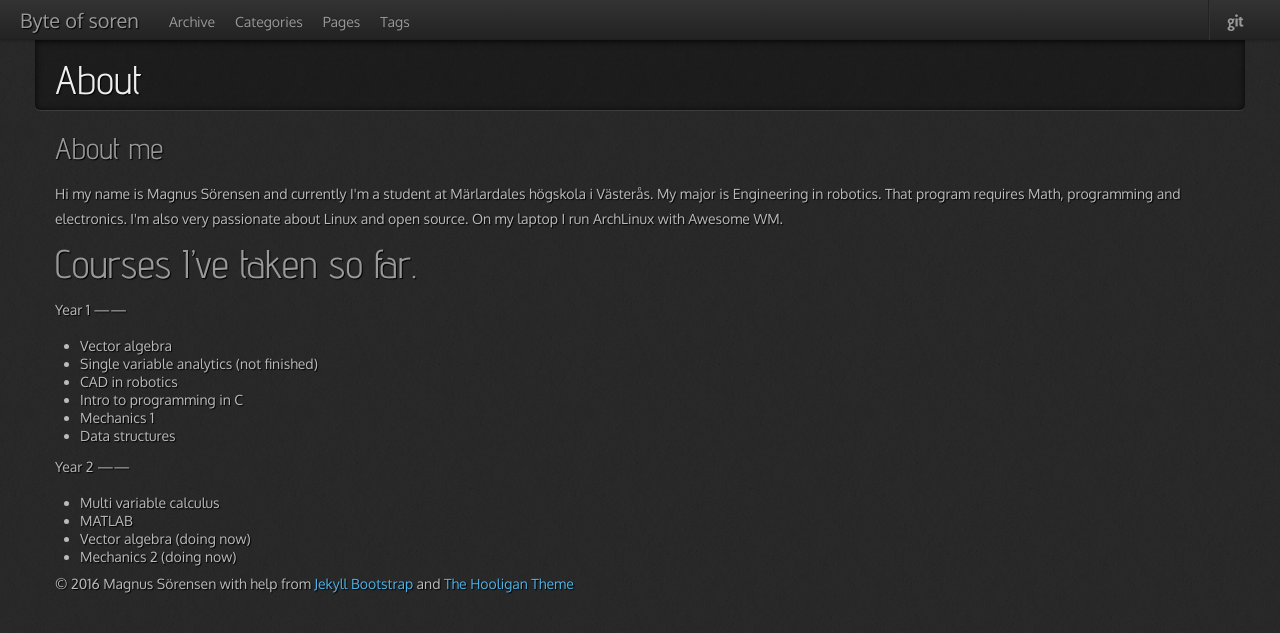
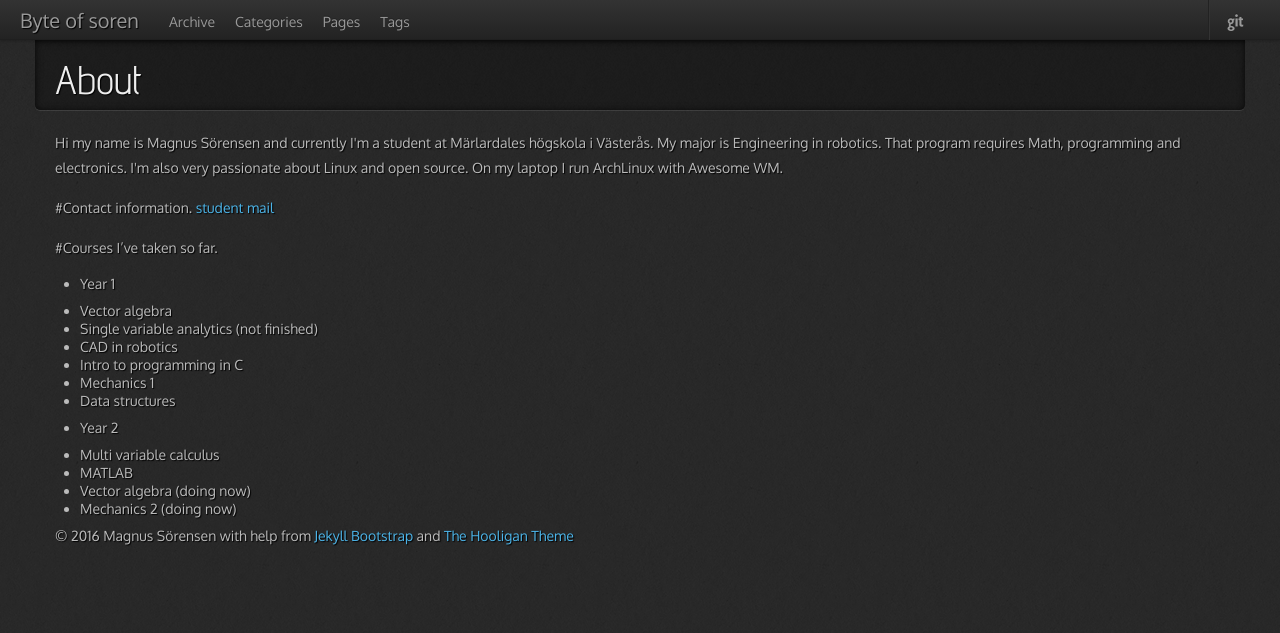
Before and after one commit to byteofsoren/byteofsoren.github.io, a Jekyll site: the page built from about.md, in a window 1280 px wide. Shown: the top 633 px of the page. Built offline with Jekyll 4.4.1, drawn with Linux system fonts in a browser that asks for light colours; nearby versions of some CDN libraries.

Commit message:
Changed header on about.md

```diff
--- a/about.md
+++ b/about.md
@@ -4,18 +4,17 @@ title: "About"
 description: ""
 ---
 {% include JB/setup %}
-## About me
 <p>
 Hi my name is Magnus Sörensen and currently I'm a student at Märlardales högskola
 i Västerås. My major is Engineering in robotics. That program requires
 Math, programming and electronics. I'm also very passionate about Linux and
 open source. On my laptop I run ArchLinux with Awesome WM.
 </p>
+#Contact information.
+[student mail](msn15018@student.mdh.se)
 
-Courses I've taken so far.
-==========================
-Year 1
-------
+#Courses I've taken so far.
+* Year 1
 <ul>
     <li> Vector algebra </li>
     <li> Single variable analytics (not finished)</li>
@@ -24,8 +23,7 @@ Year 1
     <li>Mechanics 1</li>
     <li> Data structures</li>
 </ul>
-Year 2
-------
+* Year 2
 <ul>
     <li> Multi variable calculus</li>
     <li>MATLAB</li>
```
